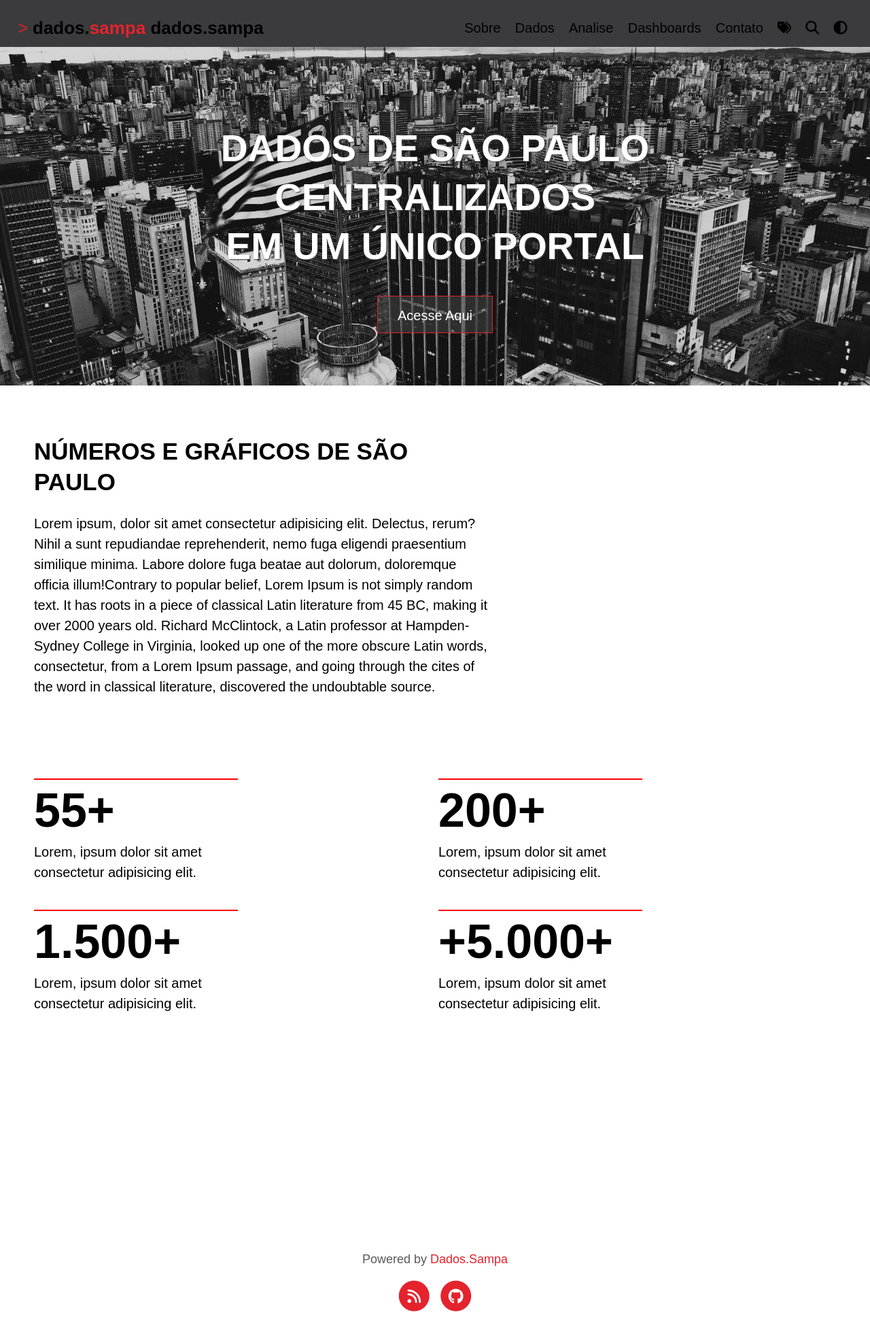
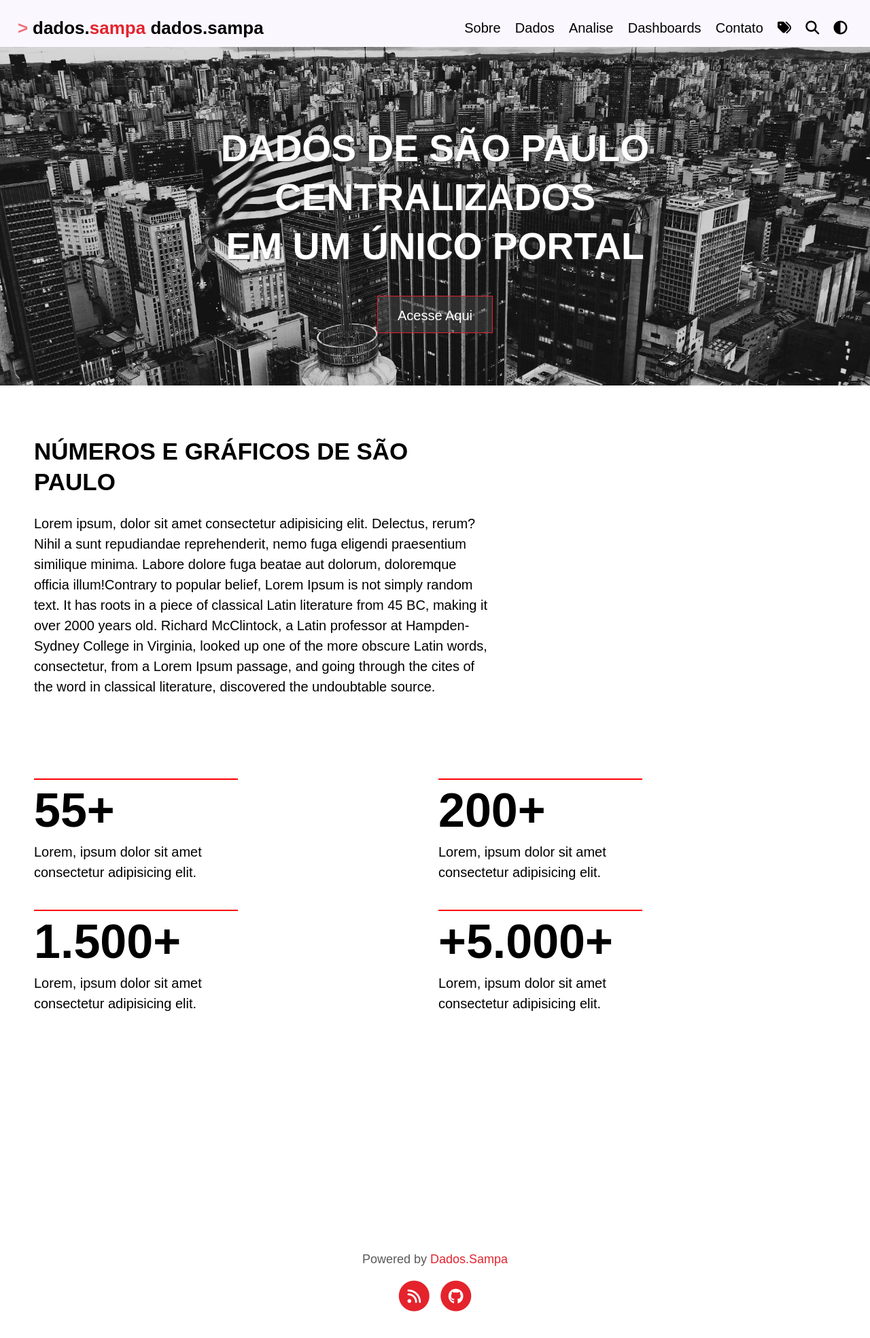
Before and after one commit to Ana-CAS-Machado/dados.sampa, a Jekyll site: the page built from index.html, in a window 1280 px wide. Shown: the whole page at 68% size. Built offline with Jekyll 4.4.1, drawn with Linux system fonts in a browser that asks for light colours; a script that is not in the unit is left out; the list of posts is cut into pages by our own code.

Commit message:
arrumando as variaveis

```diff
--- a/_sass/base/_variables.scss
+++ b/_sass/base/_variables.scss
@@ -30,6 +30,7 @@ $x-sm-break: 320px;
 
 /* THEME COLOR SCHEMES */
 html, html[data-theme="light"] {
+  --background-navbar: #fbf7ff;
   --background: #ffffff;
   --blockquote: #eef7fa;
   --selection: #d4d4d4;
@@ -52,6 +53,7 @@ html, html[data-theme="light"] {
 }
 
 html[data-theme="dark"] {
+  --background-navbar: #3b3a3c;
   --background: #1c181f; // brand, background
   --blockquote: #373e47; // blockquote
   --selection: #545d68; // selection
--- a/_sass/includes/_navbar.scss
+++ b/_sass/includes/_navbar.scss
@@ -17,7 +17,7 @@
 
 .site-header {
   padding: 2% 2% 1% 2%;
-  background-color: #3b3a3c;
+  background-color: var(--background-navbar);
   display: inline-block;
   float: left;
   width: 100%;
```
